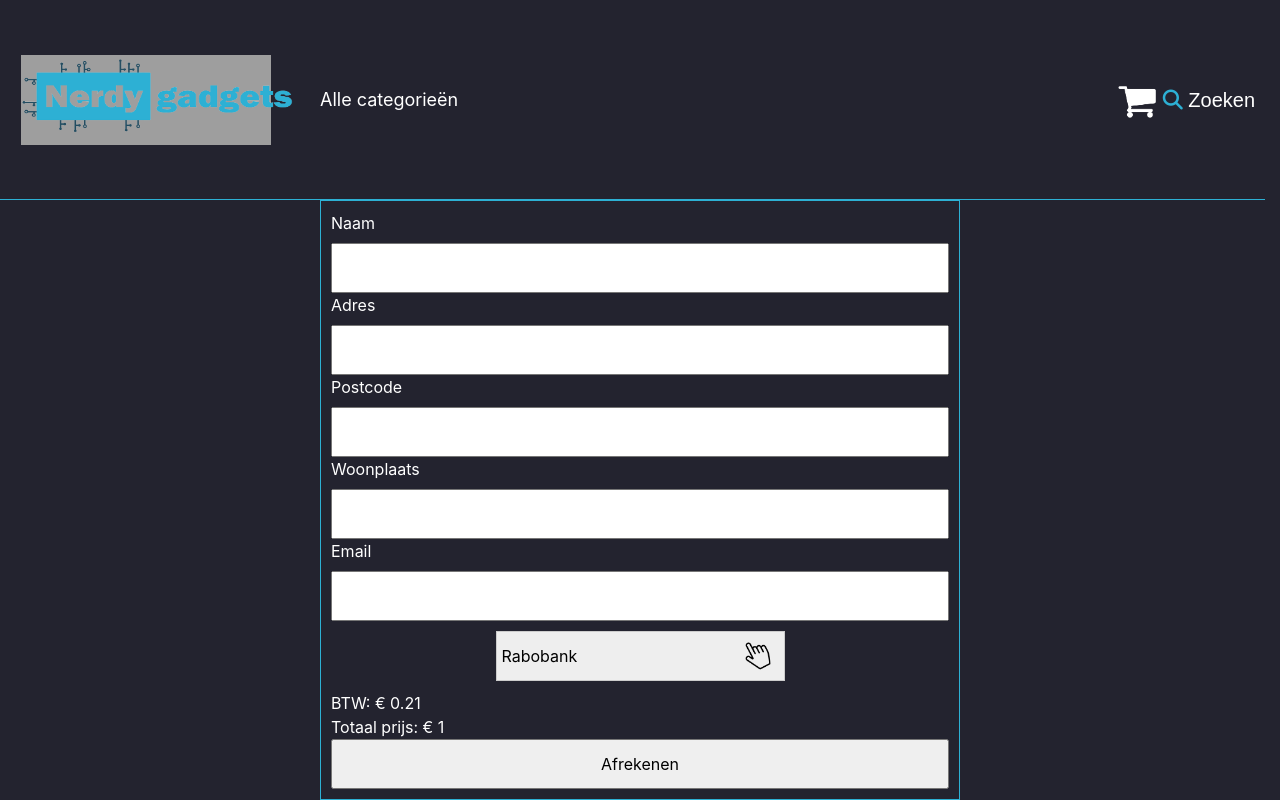
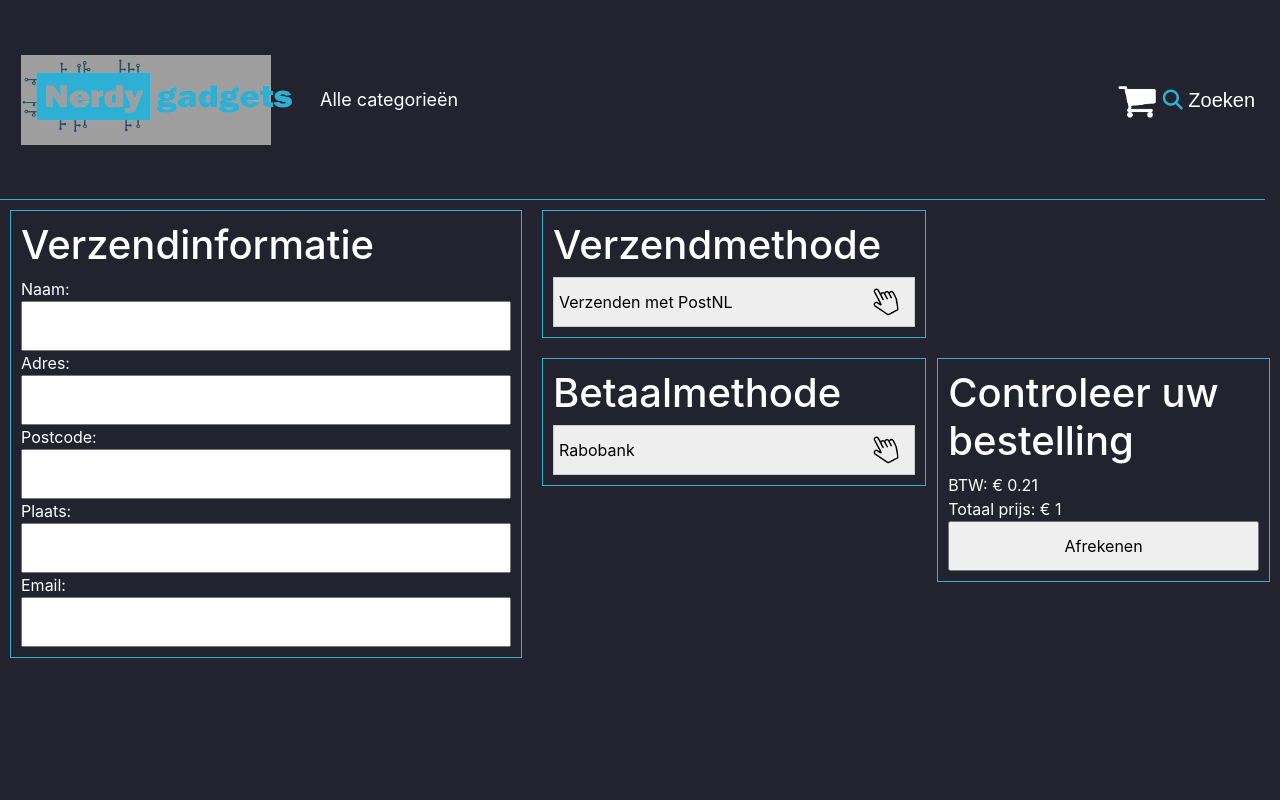
Before and after one commit to PatrickWildschut/nerdygadgets, a PHP site: page /buy.php in a window 1280 px wide. Run offline with PHP 8.4, Linux system fonts and the light colour scheme; the visitor is signed in with stand-in values (Sample User, id 1); data that the repository does not hold is empty; some libraries are stand-ins or nearby versions; some web fonts are replaced; grey boxes are pictures that could not be loaded.

Commit message:
CSS afrekenpagina biembamboem kanoem

```diff
--- a/Public/CSS/style.css
+++ b/Public/CSS/style.css
@@ -526,9 +526,37 @@ ul#ul-class-price li {
     width: 400px;
     height: 400px;
 }
-.center {
-  margin: auto;
-  width: 50%;
-  border: 1px solid #2DB0D4;
-  padding: 10px;
+
+
+.verzendinformatie {
+    float: left;
+    width: 40%;
+    margin: 10px;
+    border: 1px solid #2DB0D4;
+    padding: 10px;
+    clear:left;
 }
+.verzendmethode {
+    float: left;
+    width: 30%;
+    margin: 10px;
+    border: 1px solid #2DB0D4;
+    padding: 10px;
+    clear:center;
+}
+.betaalmethode {
+    float: left;
+    width: 30%;
+    margin: 10px;
+    border: 1px solid #2DB0D4;
+    padding: 10px;
+}
+
+.afrekenen {
+    float: right;
+    width: 26%;
+    margin: 10px;
+    border: 1px solid #2DB0D4;
+    padding: 10px;
+    margin-top: -138px;
+}
--- a/buy.php
+++ b/buy.php
@@ -24,21 +24,25 @@ if (isset($_GET["afrekenen"])) {
 }
 
 ?>
+    <div class="verzendinformatie">
+    <h1 class="titels">Verzendinformatie</h1>
 
-<div class="center">
-<form method="get">
-        <label>Naam</label>
-        <input type="text" name="name" value="<?php print($gegevens['name']); ?>" required/> <br>
-        <label>Adres</label>
-        <input type="text" name="address" value="<?php print($gegevens['address']); ?>" required/> <br>
-        <label>Postcode</label>
-        <input type="text" name="postcode" value="<?php print($gegevens['postcode']); ?>" required/> <br>
-        <label>Woonplaats</label>
-        <input type="text" name="city" value="<?php print($gegevens['city']); ?>" required/> <br>
-        <label>Email</label>
-        <input type="email" name="email" value="<?php print($gegevens['email']); ?>" required/> <br>
+        <form>
+            Naam: <input type="text" name="naam" value="<?php print($gegevens['name']); ?>" required>
+            Adres: <input type="text" name="adres" value="<?php print($gegevens['address']); ?>" required>
+            Postcode: <input type="text" name="postcode" value="<?php print($gegevens['postcode']); ?>" required/>
+            Plaats: <input type="text" name="plaats" value="<?php print($gegevens['city']); ?>" required>
+            Email: <input type="text" name="email" value="<?php print($gegevens['email']); ?>" required>
+        </form></div>
 
-        <div class="center" style="border: none;">
+    <div class="verzendmethode">
+    <h1 class="titels">Verzendmethode</h1>
+        <select name="verzendmethode">
+            <option value="PostNL">Verzenden met PostNL</option>
+        </select></div>
+
+    <div class="betaalmethode">
+    <h1 class="titels">Betaalmethode</h1>
 		<select name="betaalwijze">
 	  		<option value="rabobank">Rabobank</option>
 	  		<option value="ing">ING</option>
@@ -47,6 +51,8 @@ if (isset($_GET["afrekenen"])) {
 		</select>
 		</div>
 
+    <div class="afrekenen">
+    <h1 class="titels">Controleer uw bestelling</h1>
 		<?php
 		$btw = 0.21 * $_SESSION['totaalprijs'];
 		$btw = number_format($btw,2);
@@ -56,8 +62,8 @@ if (isset($_GET["afrekenen"])) {
 
 		?>
 
-        <input type="submit" name="afrekenen" value="Afrekenen" required/>
-
+    <input class="afreken" type="submit" name="afrekenen" value="Afrekenen" required/>
+    </div>
     </form>
 </div>
 <?php
```
